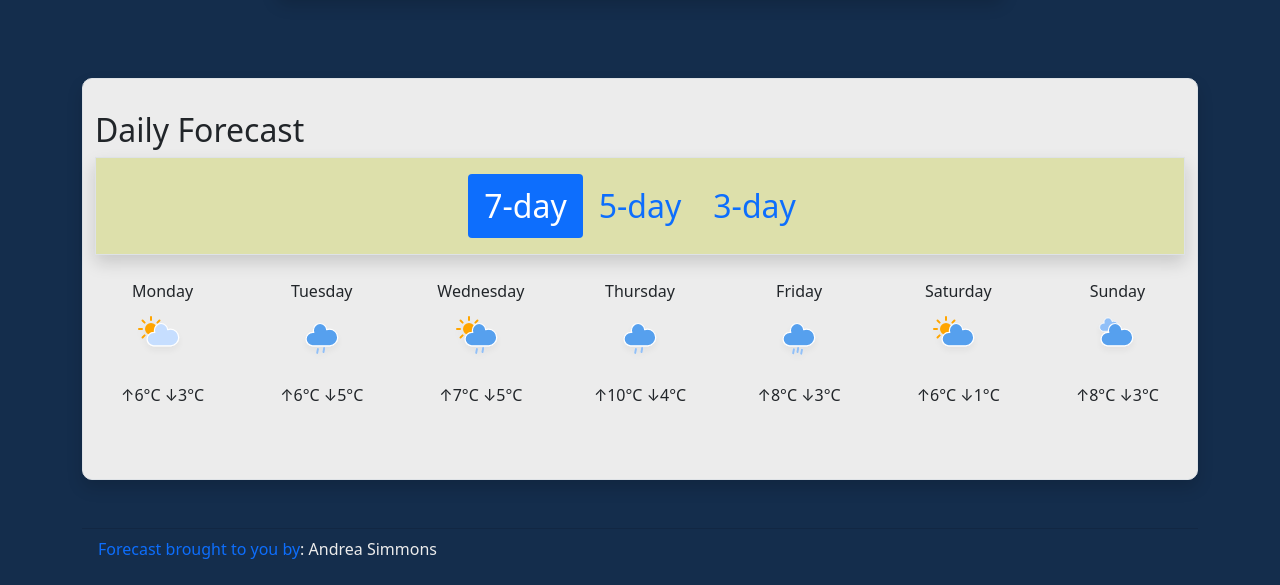
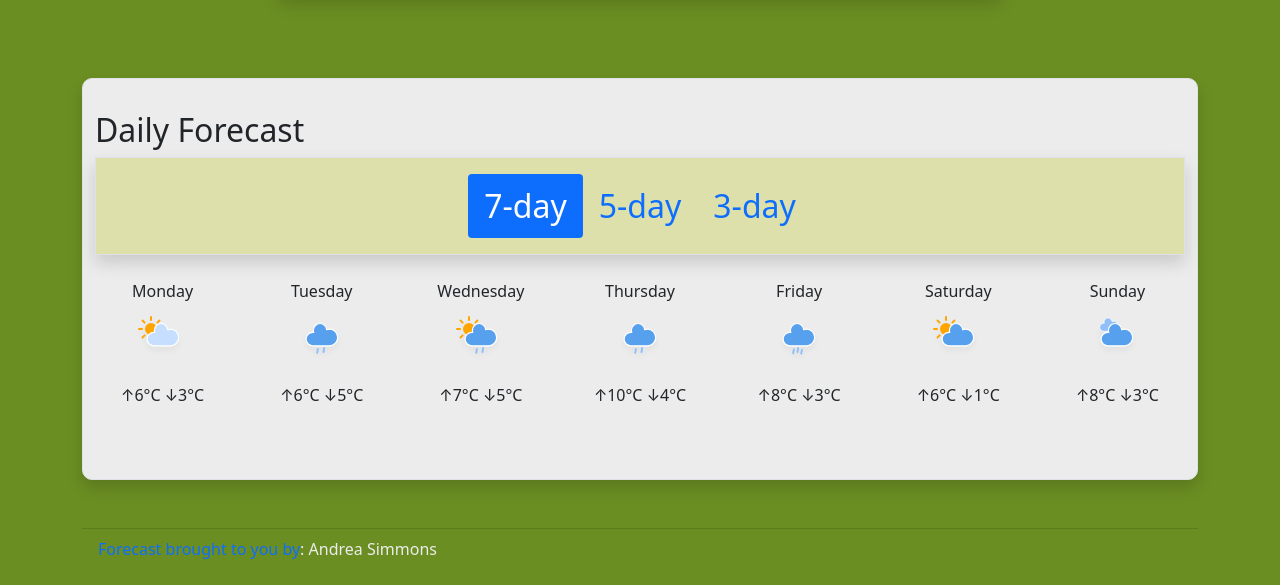
Before and after one commit to Ndrea3/AMS-Weather-App, a plain HTML site: page index.html in a window 1280 px wide. Shown: the part 652-1237 px from the top of the page. Drawn offline with nearby package versions, Linux system fonts and the light colour scheme; a web font is replaced by a local one.

Commit message:
Changed App Background Colour
Change the background colour to olive.

```diff
--- a/index.html
+++ b/index.html
@@ -1,7 +1,7 @@
 <!DOCTYPE html>
 <html lang="en">
   <head>
-    <body style="background:#142d4c; border-radius: 5px;" ></body>
+    <body style="background:olivedrab; border-radius: 5px;" ></body>
     <meta charset="UTF-8" />
     <meta http-equiv="X-UA-Compatible" content="IE=edge" />
     <meta name="viewport" content="width=device-width, initial-scale=1.0" />
```
